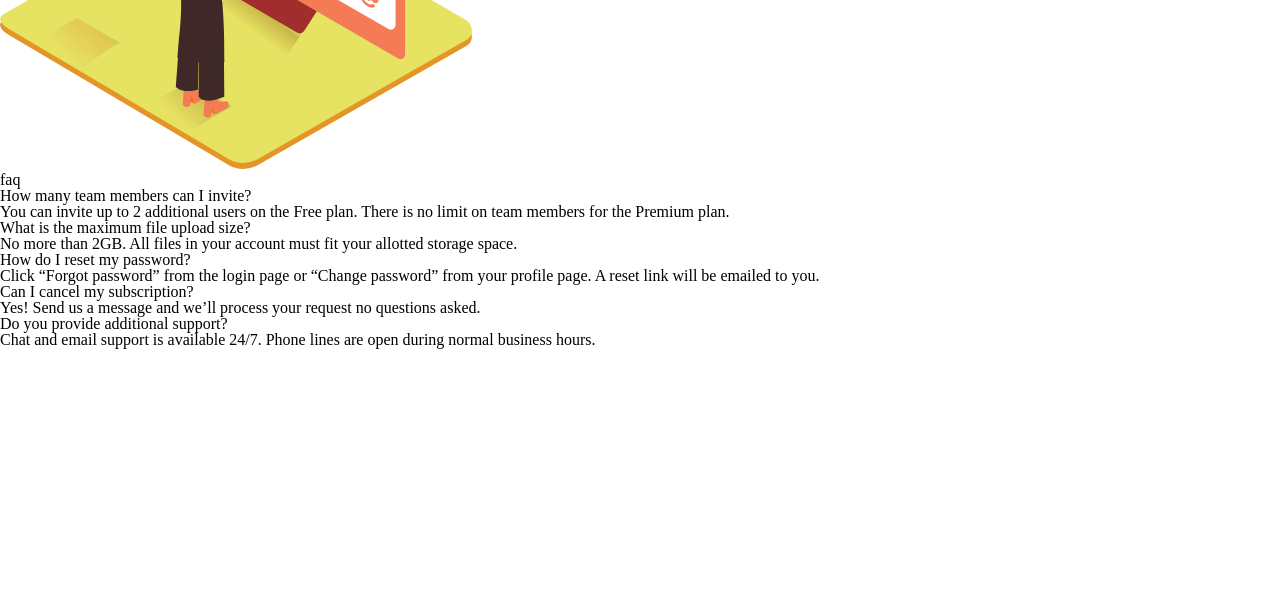
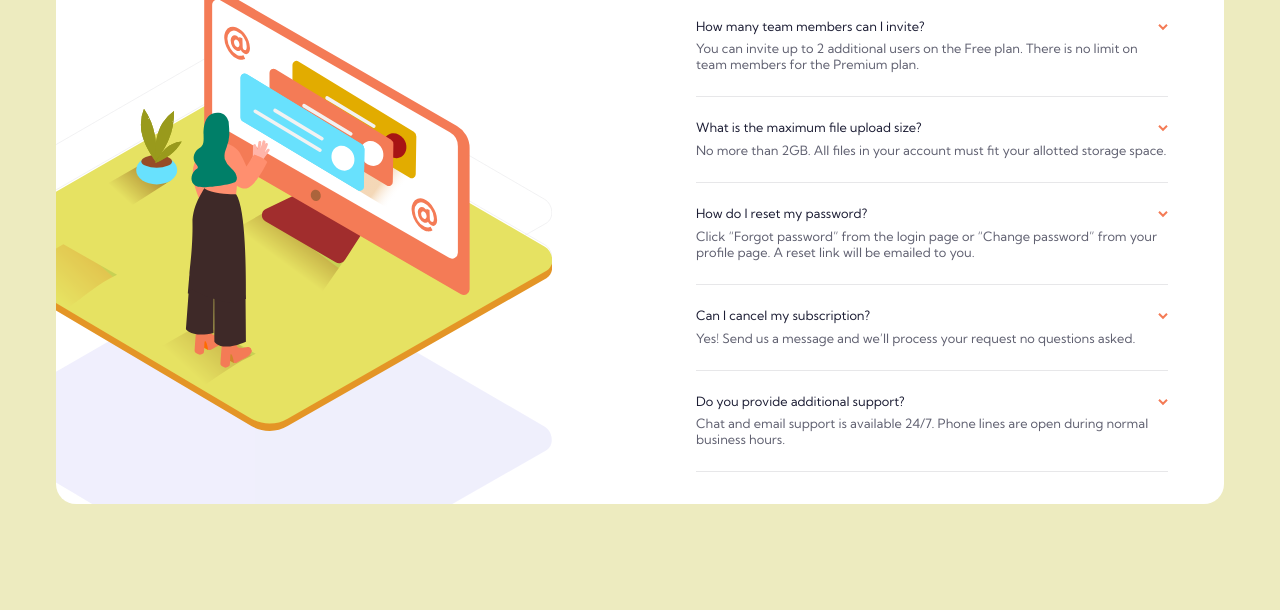
Before and after one commit to Santiagoponce/FAQ-accordion-card, a plain HTML site: page index.html in a window 1280 px wide. Shown: the part 190-800 px from the top of the page. Drawn offline with Linux system fonts and the light colour scheme.

Commit message:
Estilo mobile terminado

```diff
--- /dev/null
+++ b/css/desktop.css
@@ -0,0 +1,33 @@
+@media screen and (min-width:700px)
+{
+    body
+    {
+        background-color: rgb(237, 235, 191);
+        flex-direction: column;
+    }
+
+    .faq
+    {
+        flex-direction: row;
+        margin: 2rem;
+        border-radius: 20px;
+        position: relative;
+        overflow: hidden;
+    }
+
+
+    .faq__decoration
+    {
+        flex: 1 1 50%;
+        position: relative;
+        transform: translateX(-15%);
+    }
+    .faq__content
+    {
+        flex: 1 1 50%;
+        margin:0;
+        padding:2rem;
+        align-items: flex-start;
+
+    }
+}
--- a/css/style.css
+++ b/css/style.css
@@ -19,3 +19,134 @@
 
 --Light-grayish-blue: hsl(240, 5%, 91%);
 }
+
+*
+{
+    box-sizing: border-box;
+}
+
+img
+{
+    inline-size: 100%;
+    object-fit: cover;
+}
+body
+{
+    display: flex;
+    flex-direction: column;
+    justify-content: space-around;
+    align-items: center;
+    background-color: var(--Soft-violet);
+    min-height: 100vh;
+
+    font-family: 'Kumbh Sans', sans-serif;
+    font-size:1rem;
+}
+main
+{
+
+    width: 100%;
+    padding: 1.5rem;
+}
+.faq
+{
+    background-color: white;
+    margin: 40% auto 4rem auto;
+
+    display: flex;
+    flex-direction: column;
+    align-items: center;
+
+    border-radius: 20px;
+    position: relative;
+    min-width: 280px;
+
+}
+
+
+.faq__decoration
+{
+    display: flex;
+    position: absolute;
+    inline-size: 75%;
+    transform: translateY(-58.9%);
+
+
+}
+.faq__decoration >*
+{
+    inline-size: 100%;
+}
+
+.faq__decoration-bg
+{
+    position: absolute;
+    align-self: flex-end;
+    transform: translateY(30%);
+    z-index: 0;
+}
+
+.faq__decoration-img
+{
+    z-index: 1;
+}
+
+.faq__content
+{
+    display: flex;
+    flex-direction: column;
+    align-items: center;
+    margin-top:40%;
+    inline-size: 100%;
+    gap: 1rem;
+    padding-bottom: 2rem;
+}
+.faq__content > *
+{
+    inline-size: 100%;
+    padding: 0 1.5rem;
+}
+
+
+.faq h1
+{
+    text-transform: uppercase;
+    text-align: center;
+    font-size: 2em;
+    font-weight: 700;
+    color: var(--Very-dark-desaturated-blue);
+
+}
+
+.faq__list
+{
+    font-size: .8em;
+    color: var(--Very-dark-desaturated-blue);
+
+}
+
+.faq__list-item
+{
+    padding: 1.5rem 0;
+
+    border-bottom: 1px solid var(--Light-grayish-blue);
+}
+
+
+.faq__question::after
+{
+    content: url(../images/icon-arrow-down.svg);
+}
+
+.faq__question
+{
+    display: flex;
+    justify-content: space-between;
+
+}
+.faq__answer
+{
+    margin-top: .5rem;
+    line-height: 1rem;
+    opacity: .7;
+}
--- a/index.html
+++ b/index.html
@@ -10,15 +10,27 @@
   <link href="https://fonts.googleapis.com/css2?family=Kumbh+Sans:wght@400;700&display=swap" rel="stylesheet">
   <link rel="stylesheet" href="css/reset.css">
   <link rel="stylesheet" href="css/style.css">
+  <link rel="stylesheet" href="css/desktop.css">
+
 </head>
 <body>
   <main>
-    <section class="faq">
+    <div class="faq">
 
-      <picture class="faq__ilustration">
+    <div class="faq__decoration">
+      <picture class="faq__decoration-img">
         <source srcset="images/illustration-woman-online-desktop.svg" media="(min-width:700px)">
         <img alt="" src="images/illustration-woman-online-mobile.svg">
       </picture>
+
+      <picture class="faq__decoration-bg">
+        <source srcset="images/bg-pattern-desktop.svg" media="(min-width:700px)">
+        <img alt="" src="images/bg-pattern-mobile.svg">
+      </picture>
+
+    </div>
+
+    <section class="faq__content">
       <h1 class="faq__header">faq</h1>
       <ul class="faq__list">
 
@@ -50,6 +62,8 @@
         </li>
       </ul>
     </section>
+
+  </div>
   </main>
 </body>
 </html>
```
